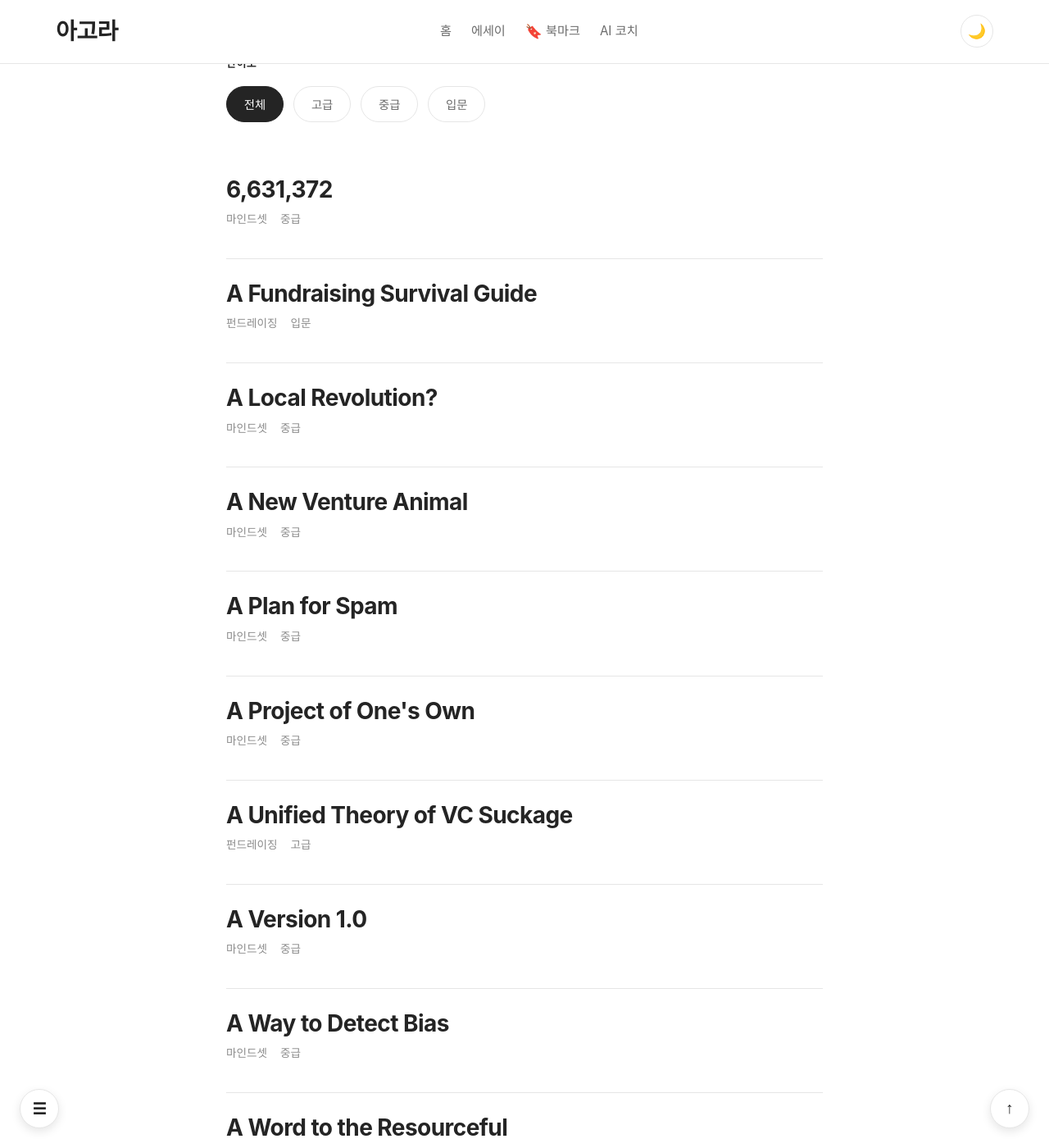
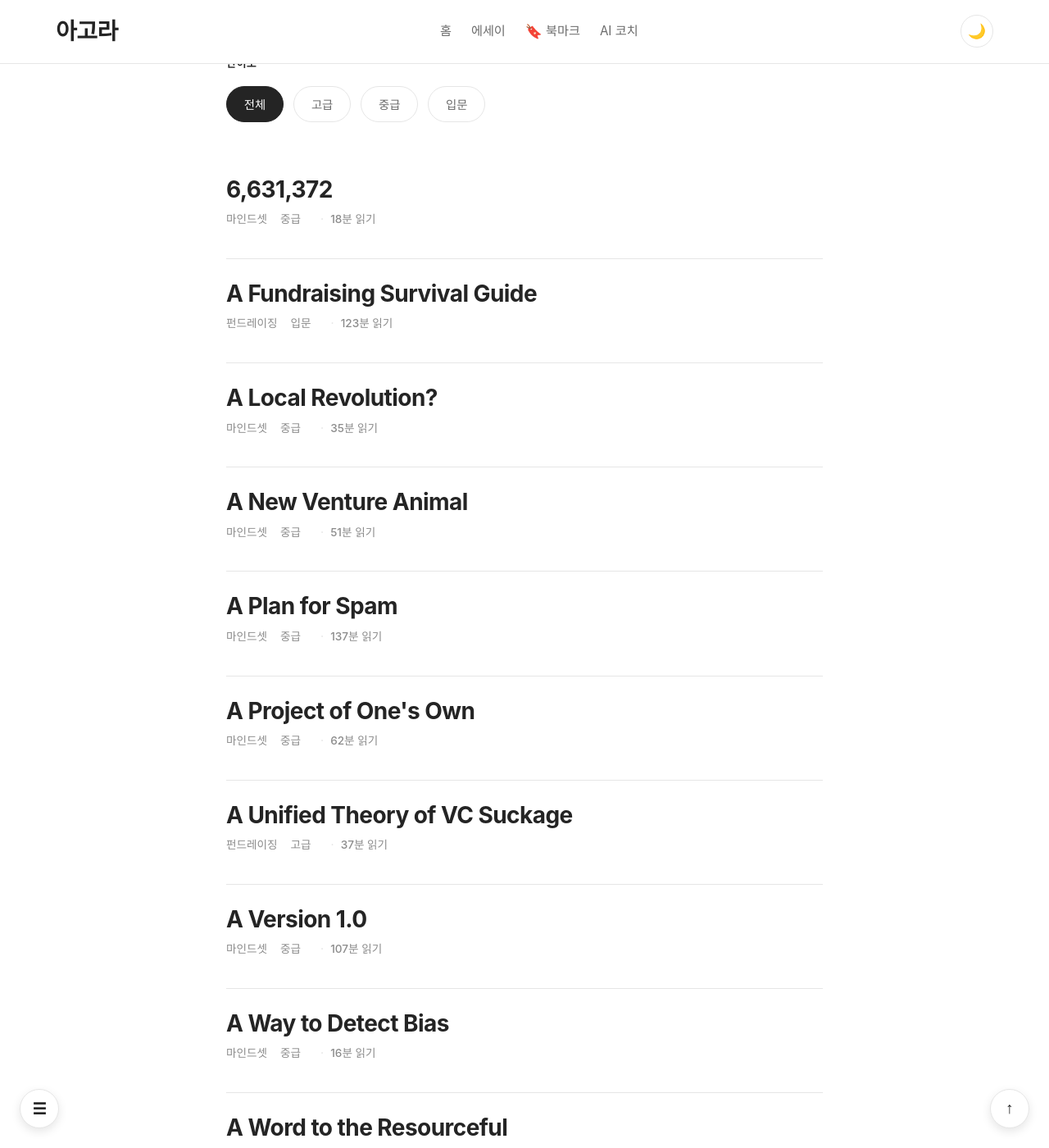
Before and after one commit to arenga/YC, a Jekyll site: the page built from blog/essays.html, in a window 1280 px wide and 1400 px high, scrolled down 648 px. Shown: the whole window at 82% size. Built offline with Jekyll 4.4.1, drawn with Linux system fonts in a browser that asks for light colours; some web fonts are replaced; some of the changed text lies outside the part shown.

Commit message:
Add reading time to essay cards
- Calculate reading time based on Korean text (350 chars/min)
- Display reading time in essay list, bookmarks page
- Include reading time when bookmarking essays
- Add separator styling for reading time

```diff
--- a/blog/assets/css/main.css
+++ b/blog/assets/css/main.css
@@ -292,6 +292,12 @@ body {
   font-size: 0.85rem;
   color: var(--color-text-light);
   font-weight: 500;
+}
+
+.essay-card-meta .reading-time::before {
+  content: "·";
+  margin: 0 0.5rem;
+  color: var(--color-border);
 }
 
 /* Essay Page - Medium Reading Experience */
--- a/blog/bookmarks.html
+++ b/blog/bookmarks.html
@@ -125,6 +126,7 @@ permalink: /bookmarks/
             <div class="essay-card-meta">
               ${category ? `<span class="category">${category}</span>` : ''}
               ${difficulty ? `<span class="difficulty">${difficulty}</span>` : ''}
+              ${readingTime ? `<span class="reading-time">${readingTime}분 읽기</span>` : ''}
             </div>
             <div class="bookmark-actions">
               <span class="bookmark-date">${formatDate(bookmark.timestamp)}</span>
--- a/blog/essays.html
+++ b/blog/essays.html
@@ -54,6 +54,11 @@ permalink: /essays/
         <div class="essay-card-meta">
           <span class="category">{{ site.category_names[essay.category] | default: essay.category }}</span>
           <span class="difficulty">{{ site.difficulty_levels[essay.difficulty] | default: essay.difficulty }}</span>
+          {% assign content_text = essay.content | strip_html | strip_newlines %}
+          {% assign char_count = content_text | size %}
+          {% assign read_time = char_count | divided_by: 350 %}
+          {% if read_time < 1 %}{% assign read_time = 1 %}{% endif %}
+          <span class="reading-time">{{ read_time }}분 읽기</span>
         </div>
       </article>
       {% endfor %}
```
Also changed, not shown: other parts of blog/bookmarks.html (+1 -0 lines), blog/_layouts/essay.html (+7 -0 lines).
